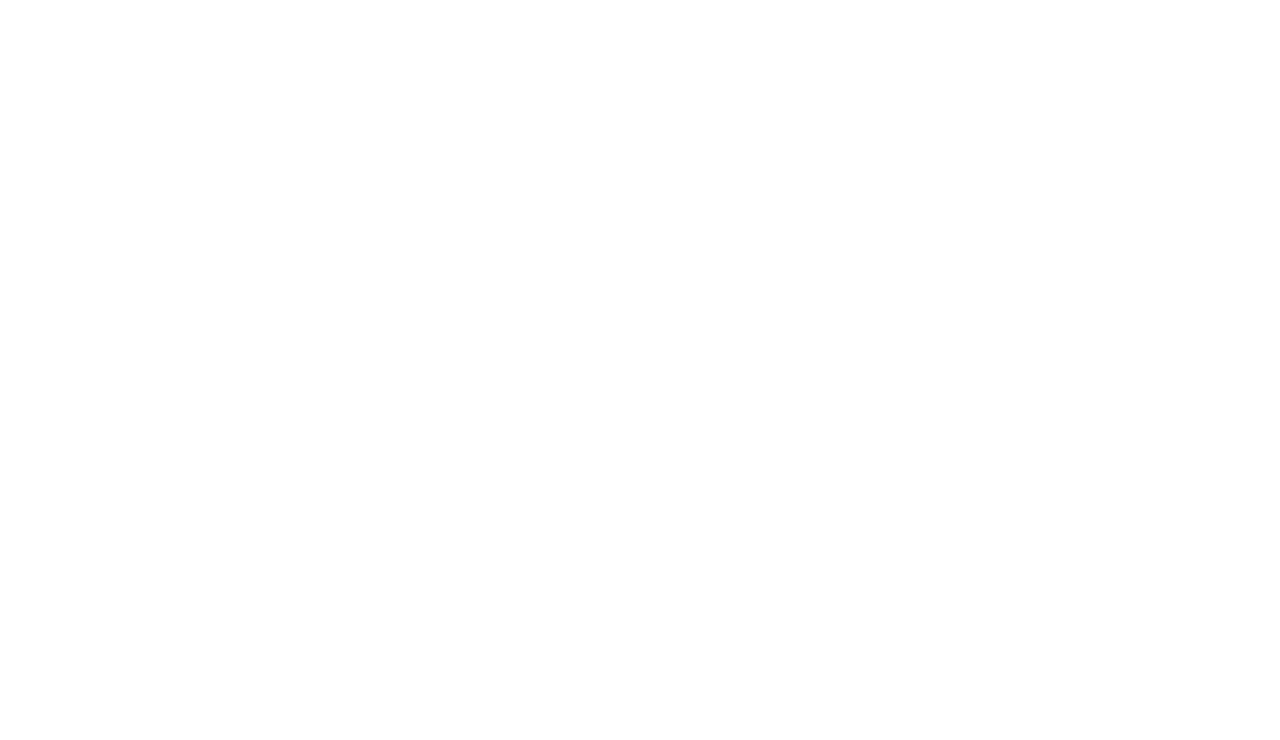
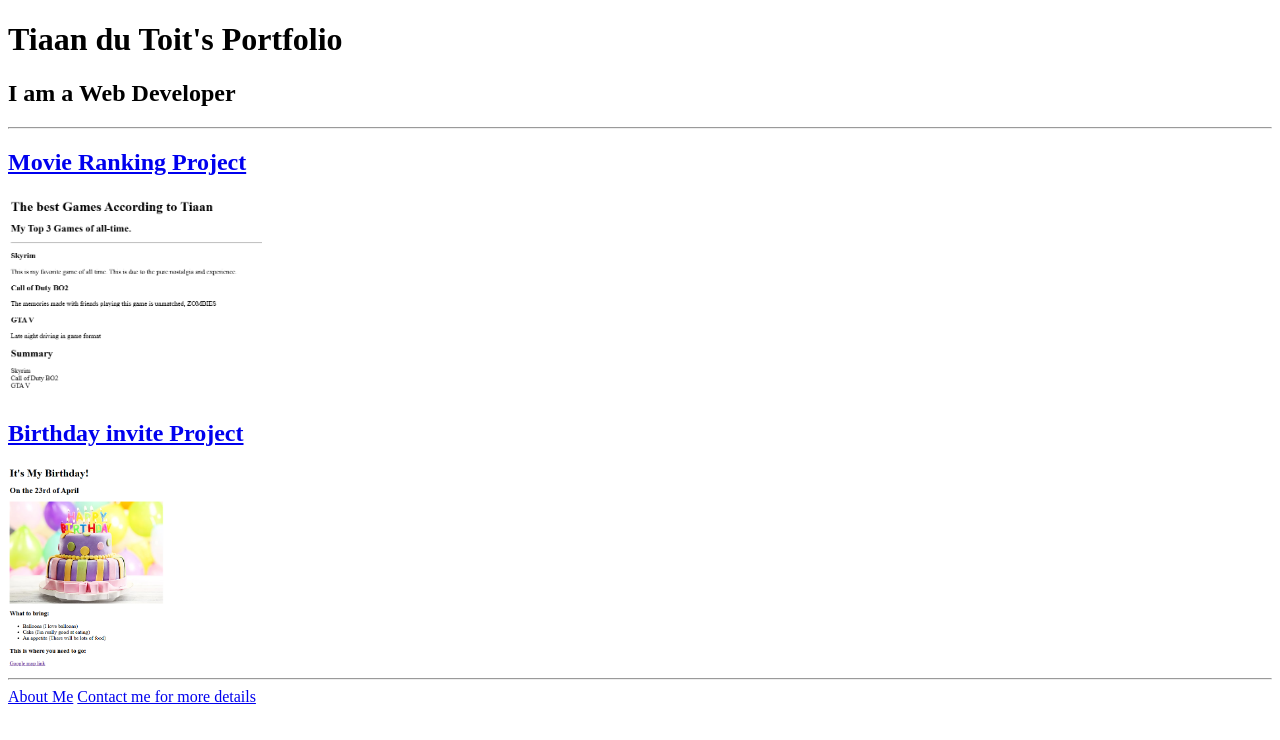
Before and after one commit to TNova23/html-portfolio, a plain HTML site: page index.html in a window 1280 px wide. Drawn offline with Linux system fonts and the light colour scheme.

Commit message:
index.html

```diff
--- a/index.html
+++ b/index.html
@@ -1,15 +1,24 @@
 <!-- TODO 1: Create the HTML Boilerplate -->
+ <!DOCTYPE html>
+ <html lang="en">
 
-<!-- TODO 2: Add Your previous projects' HTML into the public folder -->
+ <head>
+    <meta charset="UTF-8">
+    <meta name="viewport" content="width=device-width, initial-scale=1.0">
+    <title>Tiaan's Portfolio</title>
+ </head>
 
-<!-- TODO 3: Take screenshots of your project previews and add the images to the images folder -->
+ <body>
+    <h1>Tiaan du Toit's Portfolio</h1>
+    <h2>I am a Web Developer</h2>
+    <hr>
+    <h2><a href="./public/movie-ranking.html">Movie Ranking Project</a></h2>
+    <img src="./assets/images/games-ranking.png" height="200" alt="Gaming rank screenshot">
+    <h2><a href="./public/birthday-invite.html">Birthday invite Project</a></h2>
+    <img src="./assets/images/mybirthday-invite.png" height="200" alt="Birthday Invite screenshot">
+    <hr>
+    <a href="./public/about.html">About Me</a>
+    <a href="./public/contact.html">Contact me for more details</a>
+ </body>
 
-<!-- TODO 4: Add titles/subtitles etc. -->
-
-<!-- TODO 5: Add a link to the project pages -->
-
-<!-- TODO 6: Add images to show the project previews
-HINT for TODO 6: You can use the height attribute set to 200 to make the image smaller:
-https://developer.mozilla.org/en-US/docs/Web/HTML/Element/img#attr-height -->
-
-<!-- TODO 7: Add the Contact Me and About Me page links -->
+ </html>
```
